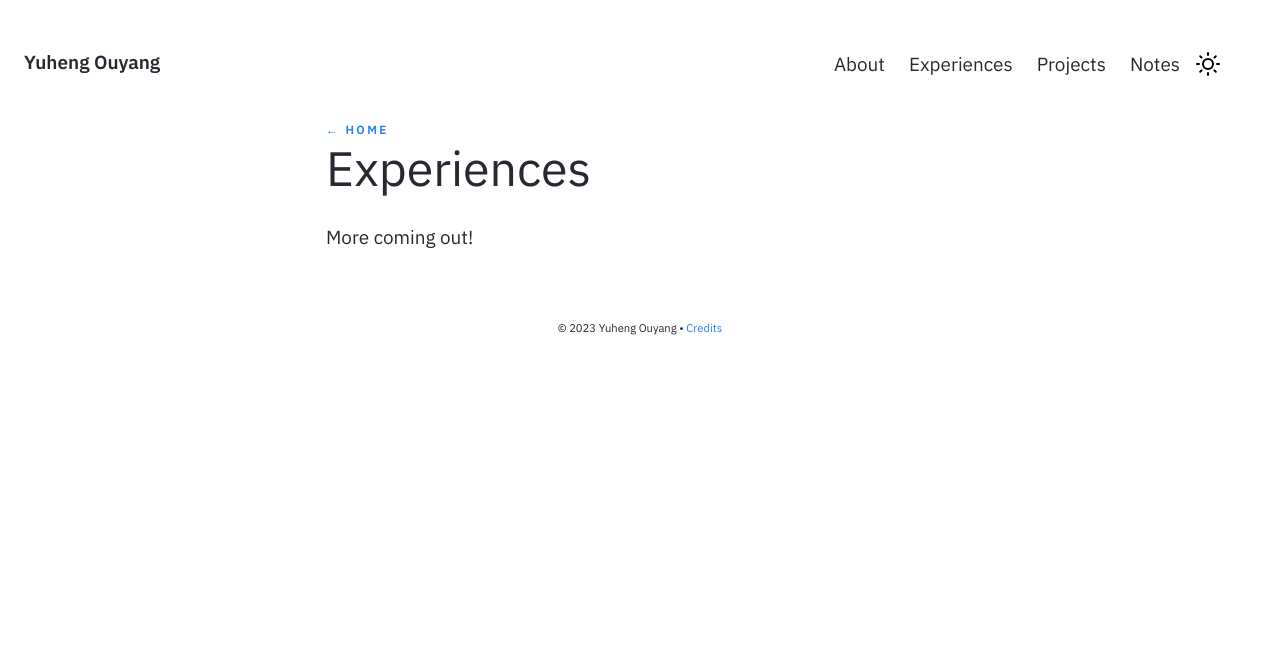
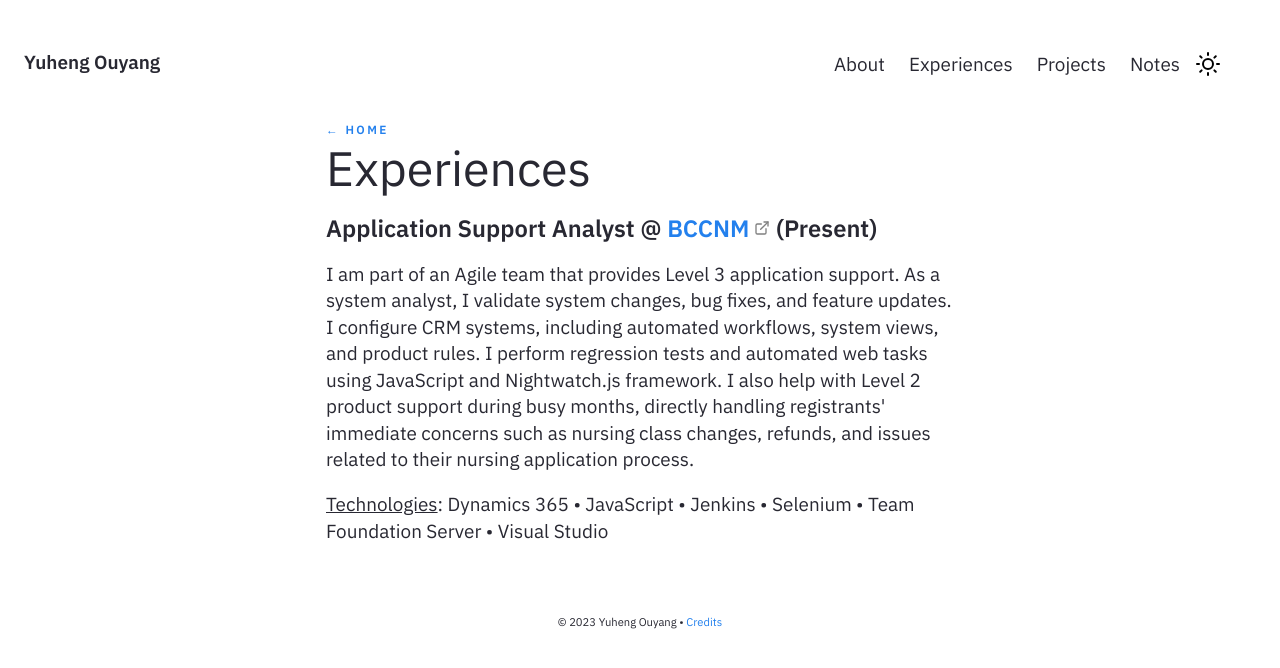
Before and after one commit to yhouyang02/yhouyang02.github.io, a Jekyll site: the page built from pages/experiences.md, in a window 1280 px wide. Shown: the top 668 px of the page. Built offline with Jekyll 4.4.1, drawn with Linux system fonts in a browser that asks for light colours.

Commit message:
Update experiences

```diff
--- a/pages/experiences.md
+++ b/pages/experiences.md
@@ -5,5 +5,8 @@ feedformat: list
 title: Experiences
 ---
 
-\
-More coming out!
+#### Application Support Analyst @ [BCCNM](https://www.bccnm.ca/) (Present)
+
+I am part of an Agile team that provides Level 3 application support. As a system analyst, I validate system changes, bug fixes, and feature updates. I configure CRM systems, including automated workflows, system views, and product rules. I perform regression tests and automated web tasks using JavaScript and Nightwatch.js framework. I also help with Level 2 product support during busy months, directly handling registrants' immediate concerns such as nursing class changes, refunds, and issues related to their nursing application process.
+
+<u>Technologies</u>: Dynamics 365 • JavaScript • Jenkins • Selenium • Team Foundation Server • Visual Studio
```
